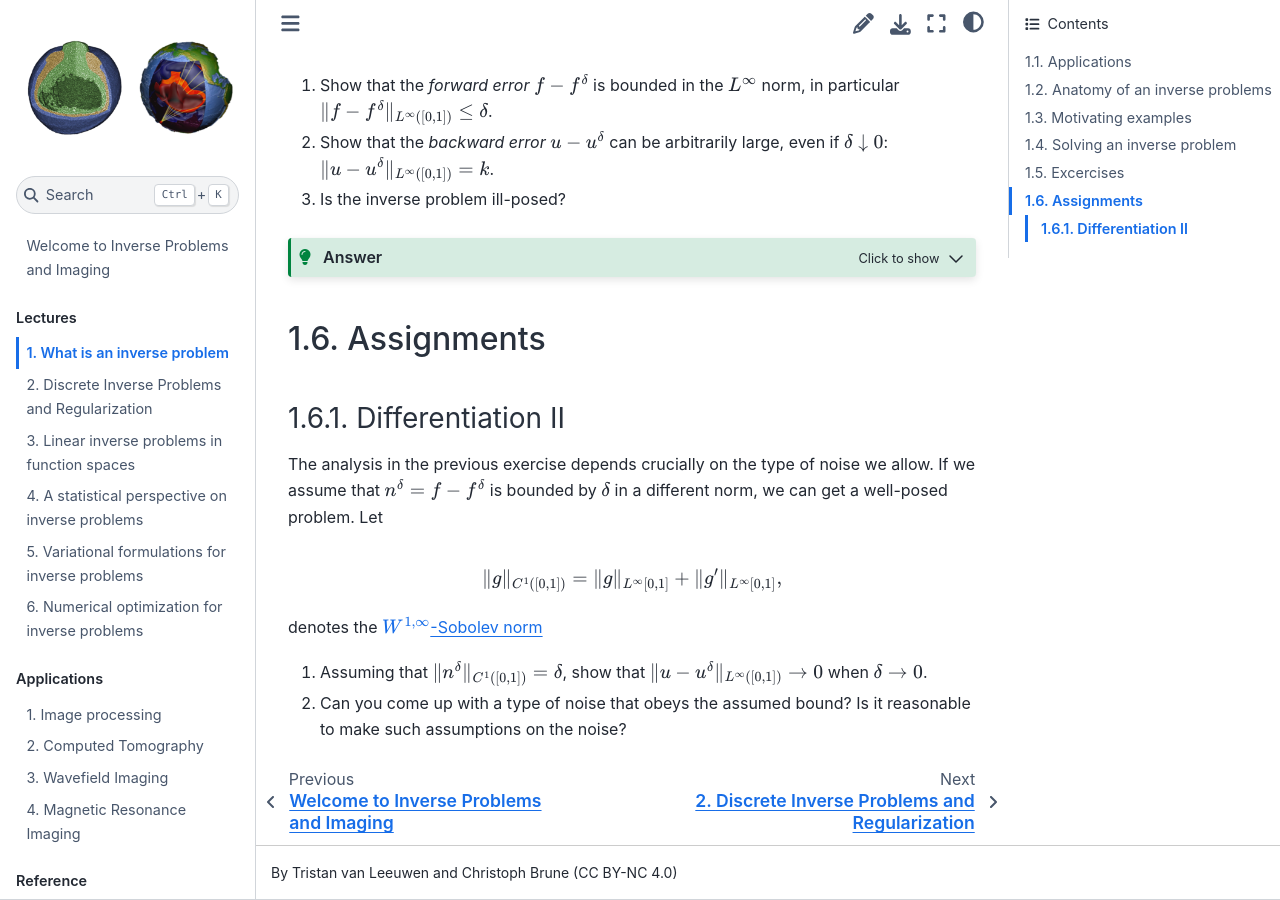
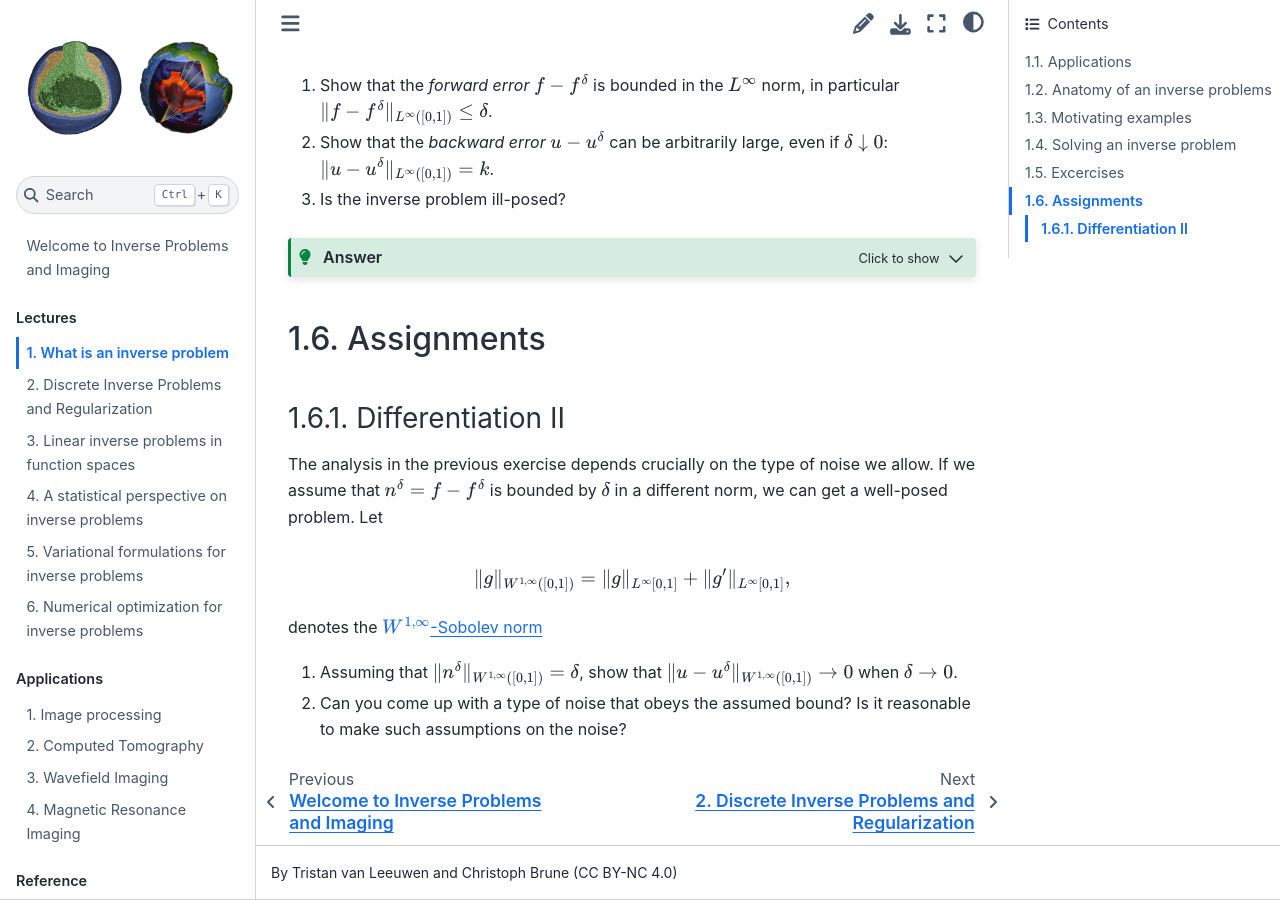
Before and after one commit to TristanvanLeeuwen/IP_and_Im_Lectures, a Jupyter Book: the page built from what_is.md, in a window 1280 px wide and 900 px high, scrolled down 12408 px. Built offline with Jupyter Book 1.0.4 settings and Sphinx 7.4.7 and the Sphinx Book theme 1.1.4, drawn with Linux system fonts in a browser that asks for light colours; cross-references to code outside the pages are shown as plain code.

Commit message:
Update what_is.md
Actually, maybe it's better to change C^1 to W^{1,\infty}?

```diff
--- a/what_is.md
+++ b/what_is.md
@@ -570,11 +570,11 @@ $$\|g\|_{L^{\infty}([0,1])} = \sup_{x\in[0,1]} |g(x)|.$$
 
 The analysis in the previous exercise depends crucially on the type of noise we allow. If we assume that $n^{\delta} = f - f^{\delta}$ is bounded by $\delta$ in a different norm, we can get a well-posed problem. Let
 
-$$\|g\|_{C^{1}([0,1])} = \|g\|_{L^{\infty}[0,1]} + \|g'\|_{L^{\infty}[0,1]},$$
+$$\|g\|_{W^{1,\infty}([0,1])} = \|g\|_{L^{\infty}[0,1]} + \|g'\|_{L^{\infty}[0,1]},$$
 
 denotes the [$W^{1,\infty}$-Sobolev norm](https://en.wikipedia.org/wiki/Sobolev_space#One-dimensional_case)
 
-1. Assuming that $\|n^{\delta}\|_{C^1([0,1])} = \delta$, show that $\|u - u^{\delta}\|_{L^{\infty}([0,1])} \rightarrow 0$ when $\delta \rightarrow 0$.
+1. Assuming that $\|n^{\delta}\|_{W^{1,\infty}([0,1])} = \delta$, show that $\|u - u^{\delta}\|_{W^{1,\infty}([0,1])} \rightarrow 0$ when $\delta \rightarrow 0$.
 
 2. Can you come up with a type of noise that obeys the assumed bound? Is it reasonable to make such assumptions on the noise?
 
```
